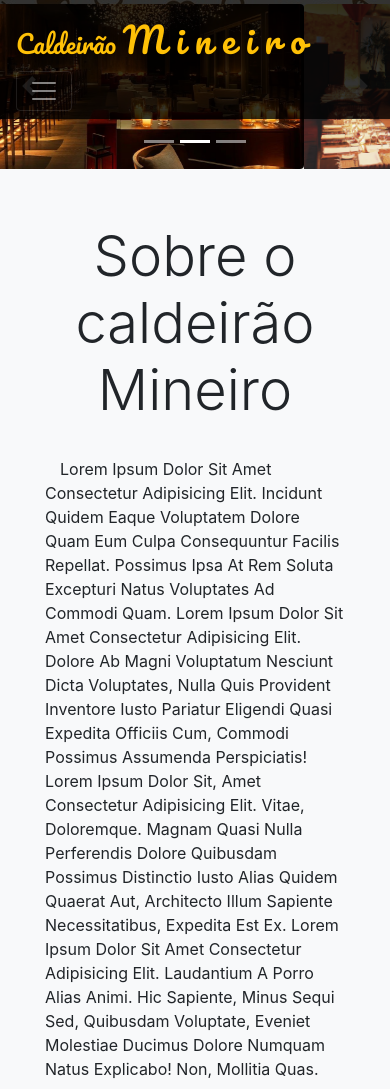
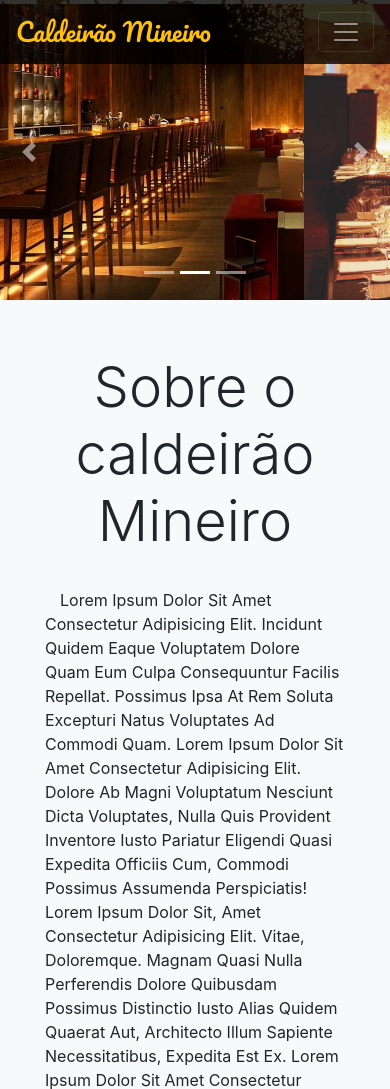
Before and after one commit to MagalhaesDev/Restaurant-leading-page, a plain HTML site: page index.html in a window 390 px wide. Shown: the top 1089 px of the page. Drawn offline with nearby package versions, Linux system fonts and the light colour scheme.

Commit message:
alteration mobile

```diff
--- a/index.html
+++ b/index.html
@@ -38,12 +38,21 @@
       .card-content > .card-deck > .card {
         border-radius: 30px;
       }
+      @media (max-width:420px){
+         .logo-name,.logo-name > span{
+           font-size: 25px;
+           letter-spacing: 0px;
+         }
+         .max-img{
+           width: 700px;
+         }
+      }
     </style>
 </head>
 <body>
    <div>
   <header>
-  <nav class="navbar navbar-expand-sm color-menu navbar-dark fixed-top">
+  <nav class="navbar navbar-expand-xl color-menu navbar-dark fixed-top">
     <div class="navbar-brand logo-name text-warning">Caldeirão <span>Mineiro</span></div>
 
     <button class="navbar-toggler text-dark" type="Button" data-toggle="collapse" data-target="#myNav">
```
